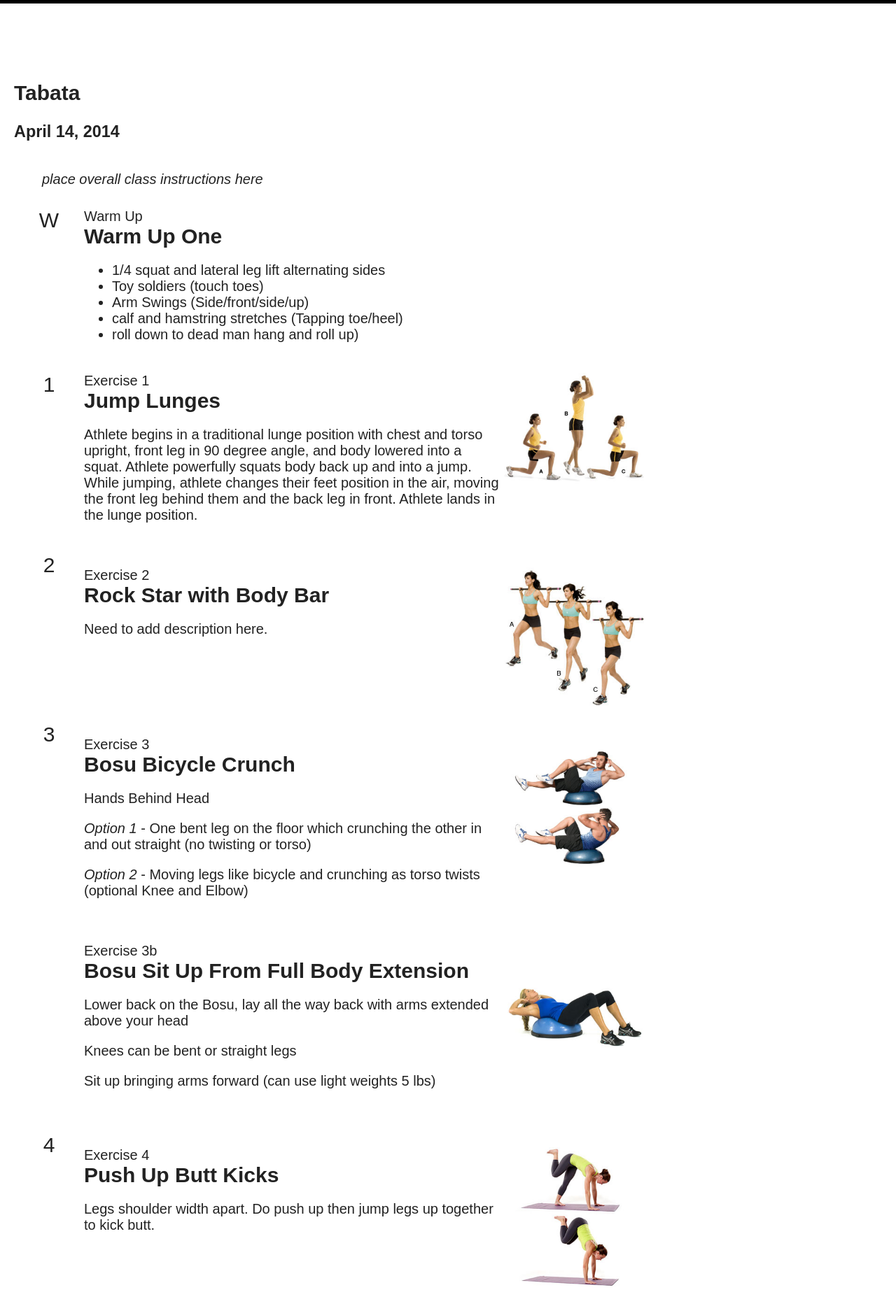
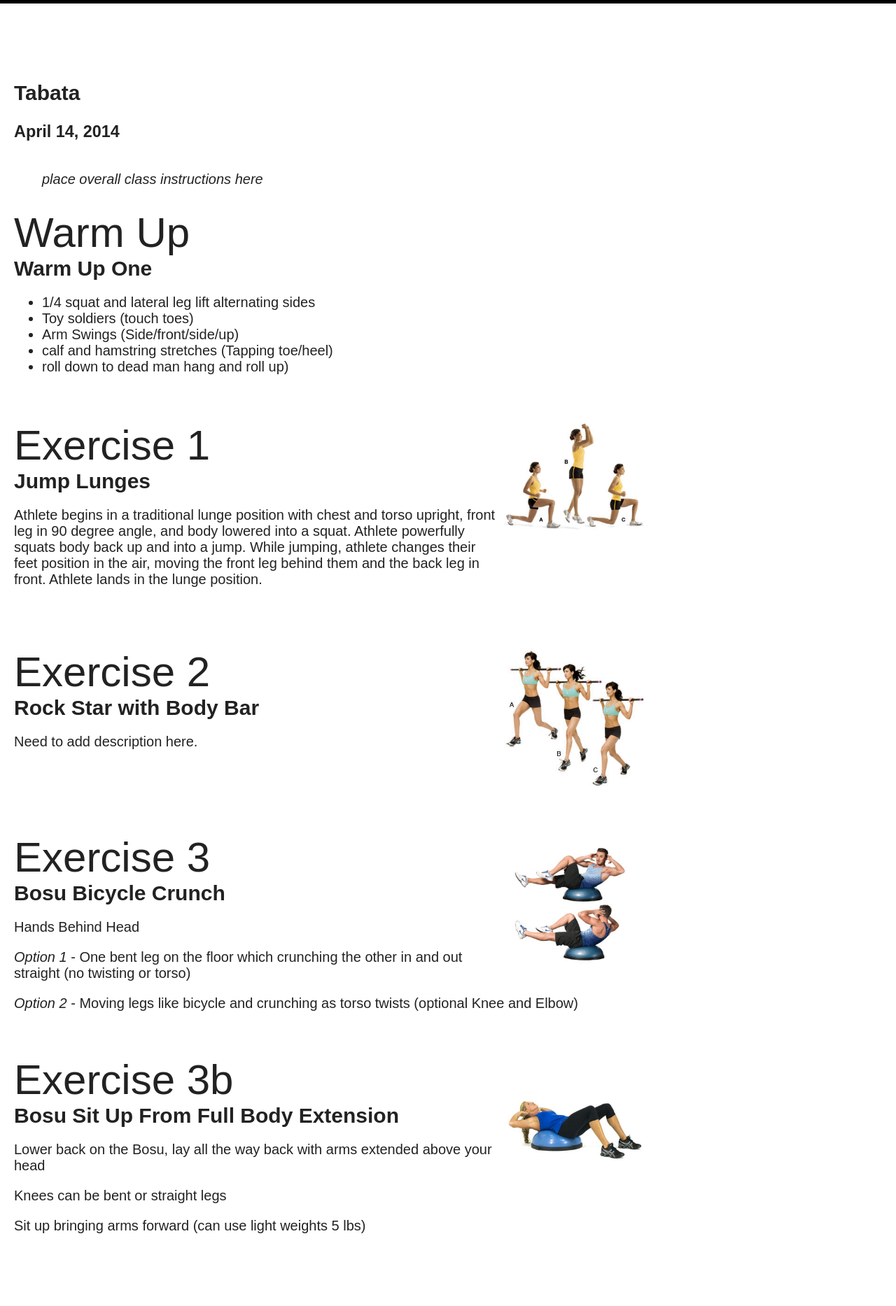
Before and after one commit to christyallen/christyallen.github.io, a Jekyll site: the page built from workouts/_posts/2014-04-14-tabata.md, in a window 1280 px wide. Shown: the top 1867 px of the page at 70% size. Built offline with Jekyll 4.4.1, drawn with Linux system fonts in a browser that asks for light colours; nearby versions of some CDN libraries.

Commit message:
Site updated at 2014-04-16 00:47:55 UTC

```diff
--- a/_layouts/workout.html
+++ b/_layouts/workout.html
@@ -22,7 +22,6 @@
 </div>
 
 <!-- exercise 1 -->
-<div class="exercise-left">W</div>
 <div class="exercise-right">
 
 {% if page.warm-up %}
@@ -45,7 +44,6 @@
 
 
 <!-- exercise 1 -->
-<div class="exercise-left">1</div>
 <div class="exercise-right">
 
 {% if page.exercise-1 %}
@@ -88,7 +86,6 @@
 <!-- end exercise 1 -->
 
 <!-- exercise 2 -->
-<div class="exercise-left">2</div>
 <div class="exercise-right">
 
 {% if page.exercise-2 %}
@@ -133,7 +130,6 @@
 <!-- end exercise 2 -->
 
 <!-- exercise 3 -->
-<div class="exercise-left">3</div>
 <div class="exercise-right">
 
 {% if page.exercise-3 %}
@@ -178,7 +174,6 @@
 <!-- end exercise 3 -->
 
 <!-- exercise 4 -->
-<div class="exercise-left">4</div>
 <div class="exercise-right">
 
 {% if page.exercise-4 %}
@@ -223,7 +218,6 @@
 <!-- end exercise 4 -->
 
 <!-- exercise 5 -->
-<div class="exercise-left">5</div>
 <div class="exercise-right">
 
 {% if page.exercise-5 %}
@@ -268,7 +262,6 @@
 <!-- end exercise 5 -->
 
 <!-- exercise 6 -->
-<div class="exercise-left">6</div>
 <div class="exercise-right">
 
 {% if page.exercise-6 %}
@@ -313,7 +306,6 @@
 <!-- end exercise 6 -->
 
 <!-- exercise 7 -->
-<div class="exercise-left">7</div>
 <div class="exercise-right">
 
 {% if page.exercise-7 %}
@@ -358,7 +350,6 @@
 <!-- end exercise 7 -->
 
 <!-- exercise 8 -->
-<div class="exercise-left">8</div>
 <div class="exercise-right">
 
 {% if page.exercise-8 %}
@@ -403,7 +394,6 @@
 <!-- end exercise 8 -->
 
 <!-- exercise 9 -->
-<div class="exercise-left">9</div>
 <div class="exercise-right">
 
 {% if page.exercise-9 %}
@@ -448,7 +438,6 @@
 <!-- end exercise 9 -->
 
 <!-- exercise 10 -->
-<div class="exercise-left">10</div>
 <div class="exercise-right">
 
 {% if page.exercise-10 %}
@@ -493,7 +482,6 @@
 <!-- end exercise 10 -->
 
 <!-- exercise 11 -->
-<div class="exercise-left">11</div>
 <div class="exercise-right">
 
 {% if page.exercise-11 %}
@@ -538,7 +526,6 @@
 <!-- end exercise 11 -->
 
 <!-- exercise 12 -->
-<div class="exercise-left">12</div>
 <div class="exercise-right">
 
 {% if page.exercise-12 %}
```
Also changed, not shown: assets/css/main.min.css.
